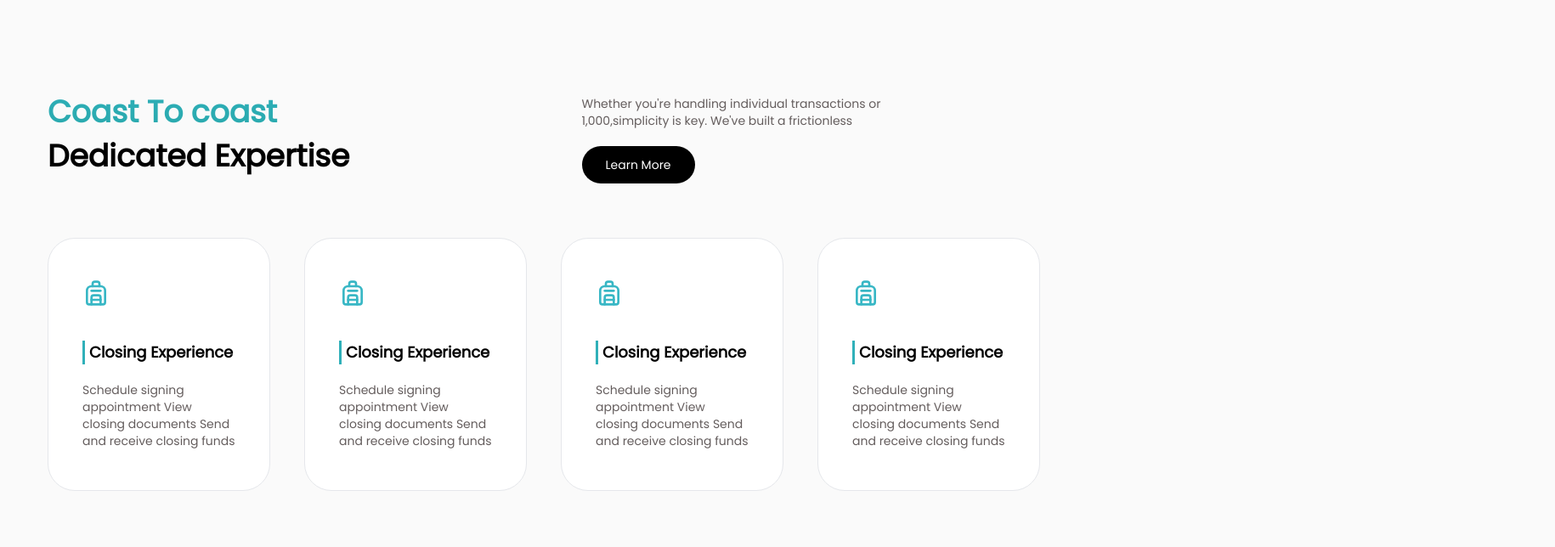
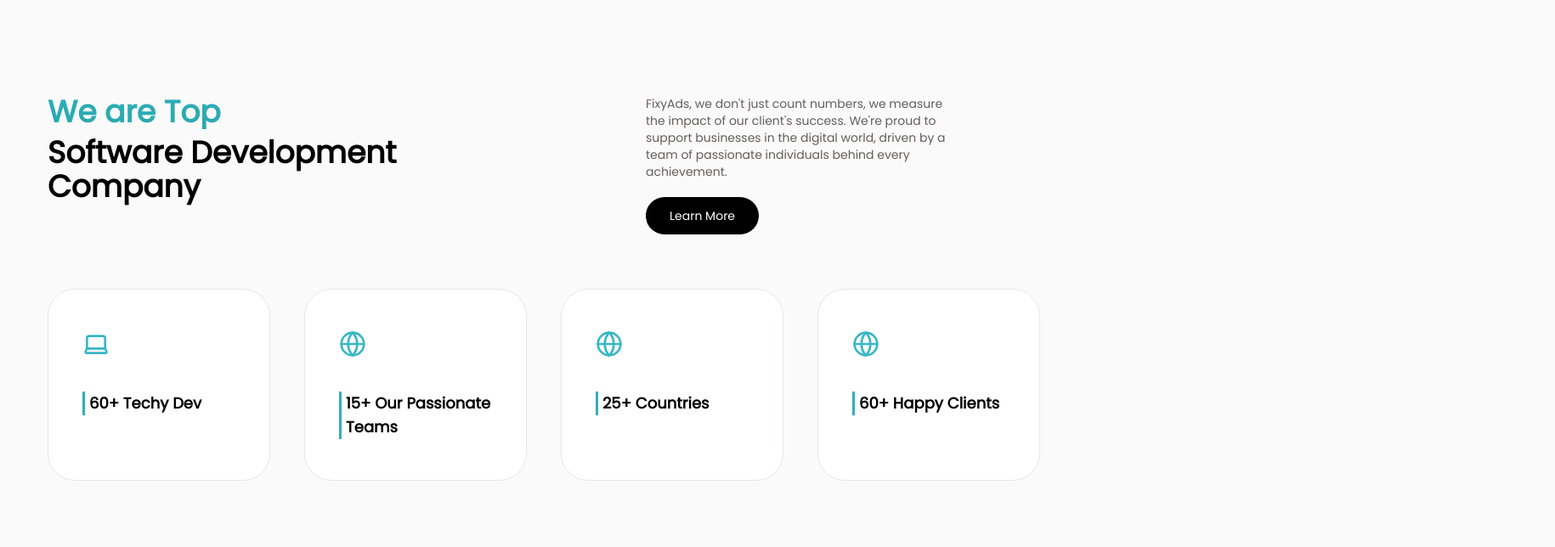
Before and after one commit to MadanDev2077/services, a Next.js app: page / in a window 1280 px wide. Shown: the top 644 px of the page at 85% size, 1830 px wide, since content can reach past the window. Built offline with nearby package versions, Linux system fonts and the light colour scheme.

Commit message:
Testimonial mostly

```diff
--- a/package.json
+++ b/package.json
@@ -13,7 +13,8 @@
     "lucide-react": "^0.511.0",
     "next": "15.3.2",
     "react": "^19.0.0",
-    "react-dom": "^19.0.0"
+    "react-dom": "^19.0.0",
+    "swiper": "^11.2.7"
   },
   "devDependencies": {
     "@eslint/eslintrc": "^3",
--- a/src/components/CommonLayouts/TitlewithButton.js
+++ b/src/components/CommonLayouts/TitlewithButton.js
@@ -12,8 +12,8 @@
   descchildClass,
 }) => {
   return (
-    <div className=" flex   gap-x-2 flex-col md:flex-row justify-between gap-y-3 ">
-      <h2 className={`section-title ${headerClass}`}>
+    <div className=" flex   gap-x-2 flex-col lg:flex-row justify-between gap-y-3   ">
+      <h2 className={`section-title flex-1 ${headerClass}`}>
         {titles?.map((item, index) => (
           <span
             key={index}
@@ -26,7 +26,7 @@
         ))}
       </h2>
 
-      <div className={` flex md:justify-center ${descParentClass}`}>
+      <div className={` flex md:justify-center flex-1 ${descParentClass}`}>
         <div
           className={`desc w-full sm:w-[80%]  flex flex-col gap-3 lg:gap-4 xl:gap-5 ${descchildClass}`}
         >
--- a/src/components/Home/CardsWithTitle/Card.js
+++ b/src/components/Home/CardsWithTitle/Card.js
@@ -1,25 +1,15 @@
-import { Backpack } from "lucide-react";
 import React from "react";
+import useCountUp from "@/hooks/useCountUp"; // Adjust path as needed
 
-const Card = () => {
+const Card = ({ Icon, name, desc, count }) => {
+  const animatedCount = useCountUp(count);
+
   return (
-    <div className="py-4 sm:py-6 lg:py-10 xl:py-12 px-5 sm:px-6 lg:px-9 xl:px-10 bg-white flex flex-col gap-y-5 rounded-4xl  hover:bg-gradient-to-b hover:from-[#29a7b1] hover:to-[#3bc2cb] hover:bg-clip-border hover:shadow-2xl  transition  duration-300 ease-in border border-gray-200 group ">
-      <span>
-        <Backpack
-          size={32}
-          className=" text-[#38b7c5] group-hover:text-[#d1fe69]"
-        />
-      </span>
+    <div className="py-4 sm:py-6 lg:py-10 xl:py-12 px-5 sm:px-6 lg:px-9 xl:px-10 bg-white flex flex-col gap-y-5 rounded-4xl hover:bg-gradient-to-b hover:from-[#29a7b1] hover:to-[#3bc2cb] hover:bg-clip-border hover:shadow-2xl transition duration-300 ease-in border border-gray-200 group">
+      <span>{Icon}</span>
       <h3 className="pl-2 font-semibold text-base xl:text-lg mt-5 group-hover:text-[#d1fe69] group-hover:before:bg-[#d1fe69] relative before:absolute before:left-0 before:top-1/2 before:-translate-y-1/2 before:content-[''] before:h-full before:w-[3px] before:bg-[#30b0b9] ">
-        Closing Experience
+        {animatedCount}+ {name}
       </h3>
-      <description className=" desc ">
-        <p className="group-hover:text-white">
-          {" "}
-          Schedule signing appointment View closing documents Send and receive
-          closing funds
-        </p>
-      </description>
     </div>
   );
 };
--- a/src/components/Home/CardsWithTitle/Cards.js
+++ b/src/components/Home/CardsWithTitle/Cards.js
@@ -1,6 +1,7 @@
 import TitlewithButton from "@/components/CommonLayouts/TitlewithButton";
 import React from "react";
 import Card from "./Card";
+import { Globe, Laptop } from "lucide-react";
 
 const Cards = () => {
   return (
@@ -9,30 +10,66 @@
         text="Learn More"
         // classes={"!bg-[#c9f563] !text-black"}
         ParentClass={"text-left"}
-        headerClass={" flex gap-y-1 flex-col"}
-        descchildClass={" ml-0 md:pl-[5%] lg:pl-[10%]"}
+        headerClass={" flex flex-col w-full"}
+        descParentClass={"!justify-start lg:!justify-end  max-w-auto "}
         titles={[
           {
-            title: "Coast To coast",
+            title: " We are Top",
             className: "blue-font",
             stacktitle: false,
           },
           {
-            title: " Dedicated Expertise",
-            className: "",
+            title: " Software Development Company",
+            className: "w-full md:w-[90%] lg:w-[90%] xl:w-[80%]",
             stacktitle: true,
           },
         ]}
         desc={
-          "Whether you're handling individual transactions or 1,000,simplicity is key. We've built a frictionless"
+          "FixyAds, we don't just count numbers, we measure the impact of our client's success. We're proud to support businesses in the digital world, driven by a team of passionate individuals behind every achievement."
         }
         // descClass={"w-full md:w-[60%] lg:w-[80%] xl:w-[70%] inline-block "}
       />{" "}
       <div className="py-10 sm:py-12 md:py-14 lg:py-16  grid grid-cols-1 md:grid-cols-2 xl:grid-cols-4 gap-y-4 gap-x-10">
-        <Card />
-        <Card />
-        <Card />
-        <Card />
+        <Card
+          Icon={
+            <Laptop
+              size={32}
+              className=" text-[#38b7c5] group-hover:text-[#d1fe69]"
+            />
+          }
+          name={"Techy Dev"}
+          count={60}
+        />
+        <Card
+          Icon={
+            <Globe
+              size={32}
+              className=" text-[#38b7c5] group-hover:text-[#d1fe69]"
+            />
+          }
+          name={"Our Passionate Teams"}
+          count={15}
+        />
+        <Card
+          Icon={
+            <Globe
+              size={32}
+              className=" text-[#38b7c5] group-hover:text-[#d1fe69]"
+            />
+          }
+          name={"Countries"}
+          count={25}
+        />
+        <Card
+          Icon={
+            <Globe
+              size={32}
+              className=" text-[#38b7c5] group-hover:text-[#d1fe69]"
+            />
+          }
+          name={"Happy Clients"}
+          count={60}
+        />
       </div>
     </section>
   );
--- a/src/components/Home/ImageCarousal/ImageCarousal.js
+++ b/src/components/Home/ImageCarousal/ImageCarousal.js
@@ -1,10 +1,12 @@
 import TitleWithDesc from "@/components/CommonLayouts/TitleWithDesc";
 import React from "react";
 import RoundedButton from "@/components/CommonLayouts/RoundedButton";
+import Testimonials from "../Testimonials/Testimonials";
 
 const ImageCarousal = () => {
   return (
-    <section className=" container">
+    <section className=" ">
+      <div className="container">
         <div className=" space-y-10">
           <TitleWithDesc
             ParentClass={"text-center"}
@@ -27,6 +29,8 @@
             descClass={"w-full md:w-[60%] lg:w-[40%] xl:w-[20%] inline-block "}
           />
         </div>
+      </div>
+      <Testimonials />
     </section>
   );
 };
--- a/src/components/Home/ImageWithTitle/ImageWithTitle.js
+++ b/src/components/Home/ImageWithTitle/ImageWithTitle.js
@@ -11,8 +11,8 @@
         classes={"!bg-[#c9f563] !text-black"}
         descClass={"!text-white"}
         ParentClass={"text-left"}
-        headerClass={" flex gap-y-1 flex-col"}
-        descchildClass={" ml-0 md:pl-[5%] lg:pl-[10%]"}
+        headerClass={" flex flex-col "}
+        descParentClass={"!justify-start lg:!justify-end "}
         titles={[
           {
             title: "Coast To coast",
--- /dev/null
+++ b/src/components/Home/Testimonials/Testimonials.js
@@ -0,0 +1,110 @@
+"use client"; // if using Next.js 13+ App Router
+
+import { Swiper, SwiperSlide } from "swiper/react";
+import { Pagination } from "swiper/modules";
+import "swiper/css";
+import "swiper/css/pagination";
+
+const testimonials = [
+  {
+    name: "Gary Beasley1",
+    role: "CEO & Co-Founder Roofstock",
+    message:
+      "As the leading experts in single-family rentals, Roofstock has combined some of the smartest people in the business with robust data science.",
+    image:
+      "https://encrypted-tbn0.gstatic.com/images?q=tbn:ANd9GcRzPBeoS9wBWs5EoT59r4xNpfTStpvt9A4DUd25KOcwDpW4DeVr",
+    companyLogo:
+      "https://png.pngtree.com/png-vector/20190304/ourmid/pngtree-growth-business-company-logo-png-image_728232.jpg",
+  },
+  {
+    name: "Jane Doe2",
+    role: "CTO @ Fintech Co",
+    message:
+      "Data-driven transformation that speaks for itself. We scaled effortlessly.",
+    image:
+      "https://encrypted-tbn0.gstatic.com/images?q=tbn:ANd9GcRzPBeoS9wBWs5EoT59r4xNpfTStpvt9A4DUd25KOcwDpW4DeVr",
+    companyLogo:
+      "https://png.pngtree.com/png-vector/20190304/ourmid/pngtree-growth-business-company-logo-png-image_728232.jpg",
+  },
+  {
+    name: "Jane Doe3",
+    role: "CTO @ Fintech Co",
+    message:
+      "Data-driven transformation that speaks for itself. We scaled effortlessly.",
+    image:
+      "https://encrypted-tbn0.gstatic.com/images?q=tbn:ANd9GcRzPBeoS9wBWs5EoT59r4xNpfTStpvt9A4DUd25KOcwDpW4DeVr",
+    companyLogo:
+      "https://png.pngtree.com/png-vector/20190304/ourmid/pngtree-growth-business-company-logo-png-image_728232.jpg",
+  },
+  {
+    name: "Jane Doe3",
+    role: "CTO @ Fintech Co",
+    message:
+      "Data-driven transformation that speaks for itself. We scaled effortlessly.",
+    image:
+      "https://encrypted-tbn0.gstatic.com/images?q=tbn:ANd9GcRzPBeoS9wBWs5EoT59r4xNpfTStpvt9A4DUd25KOcwDpW4DeVr",
+    companyLogo:
+      "https://png.pngtree.com/png-vector/20190304/ourmid/pngtree-growth-business-company-logo-png-image_728232.jpg",
+  },
+];
+
+export default function Testimonials() {
+  return (
+    <div className="py-12">
+      <Swiper
+        modules={[Pagination]}
+        spaceBetween={30}
+        // slidesPerView={"auto"}
+        centeredSlides={true}
+        loop={true}
+        pagination={{ clickable: true }}
+        className="mySwiper !pb-20"
+        breakpoints={{
+          0: { slidesPerView: 1 },
+          900: { slidesPerView: 2 },
+          1280: { slidesPerView: 3 },
+          1300: { slidesPerView: 3 },
+        }}
+      >
+        {/* <Swiper
+        modules={[Pagination]}
+        spaceBetween={30}
+        slidesPerView={1}
+        pagination={{ clickable: true }}
+        breakpoints={{
+          768: { slidesPerView: 2 },
+          1024: { slidesPerView: 3 },
+        }}
+      ></Swiper> */}
+        {testimonials.map((t, index) => (
+          <SwiperSlide key={index} className="testimonial-slide">
+            <div className="testi_parent transition-transform duration-300 ease-in-out bg-white rounded-3xl shadow-lg p-6 flex flex-col md:flex-row gap-6 items-center w-[85vw] max-w-[800px] mx-auto sm:w-[600px] md:w-[450px] lg:w-[500px] xl:w-[500px]">
+              <div>
+                <img
+                  src={t.image}
+                  alt={t.name}
+                  className="w-50 h-50 rounded-xl object-cover card_img"
+                />
+              </div>
+              <div className=" space-y-2 flex h-[200px] flex-col flex-1">
+                <div className="space-y-2 flex-1">
+                  <div className=" flex gap-x-2 items-center">
+                    <img
+                      src={t.companyLogo}
+                      alt="Company Logo"
+                      className="h-6"
+                    />
+                    <h3 className=" font-semibold ">rootstock</h3>
+                  </div>
+                  <p className="desc mb-4">{t.message}</p>
+                </div>
+                <h4 className="font-semibold text-gray-900">{t.name}</h4>
+                <p className=" desc">{t.role}</p>
+              </div>
+            </div>
+          </SwiperSlide>
+        ))}
+      </Swiper>
+    </div>
+  );
+}
--- /dev/null
+++ b/src/hooks/useCountUp.js
@@ -0,0 +1,21 @@
+import { useEffect, useState } from "react";
+
+const useCountUp = (end, duration = 2000) => {
+  const [count, setCount] = useState(0);
+
+  useEffect(() => {
+    let start = 0;
+    const incrementTime = Math.floor(duration / end);
+    const timer = setInterval(() => {
+      start += 1;
+      setCount(start);
+      if (start >= end) clearInterval(timer);
+    }, incrementTime);
+
+    return () => clearInterval(timer);
+  }, [end, duration]);
+
+  return count;
+};
+
+export default useCountUp;
--- a/src/styles/globals.css
+++ b/src/styles/globals.css
@@ -1,5 +1,4 @@
-@import 'tailwindcss';
-
+@import "tailwindcss";
 
 /* html {
     -webkit-text-size-adjust: 100%;
@@ -17,7 +16,6 @@
     box-sizing: border-box;
 } */
 
-
 @layer base {
   *,
   *::before,
@@ -33,7 +31,7 @@
   }
   body {
     overflow-y: scroll;
-    font-family: 'Poppins';
+    font-family: "Poppins";
     background-color: #fafafa;
   }
 
@@ -43,7 +41,7 @@
   }
 }
 .container {
-    @apply px-2 sm:px-5 lg:px-9 xl:px-14 pb-3 sm:pb-6 md:pb-8 lg:pb-14 pt-12 sm:pt-16 lg:pt-24 xl:pt-28 m-auto max-w-[1600px] ;
+  @apply px-2 sm:px-5 lg:px-9 xl:px-14 pb-3 sm:pb-6 md:pb-8 lg:pb-14 pt-12 sm:pt-16 lg:pt-24 xl:pt-28 m-auto max-w-[1600px];
 }
 .blue-font {
   @apply bg-gradient-to-b from-[#2daeb7] to-[#2aa9ad] bg-clip-text text-transparent;
@@ -57,15 +55,44 @@
 .desc {
   @apply text-[13px] sm:text-sm text-[#645d5d] font-normal;
 }
-.button{
+.button {
   @apply bg-black relative z-10  overflow-hidden rounded-3xl text-[14px] px-7 py-3 text-white cursor-pointer;
 }
+.mySwiper .swiper-pagination-bullets.swiper-pagination-horizontal {
+  bottom: var(--swiper-pagination-bottom, 00px);
+}
+.mySwiper .swiper-pagination-bullet-active {
+  border-radius: 10px;
+  width: 26px;
+  height: 8px;
+  transition: 0.2s width ease;
+}
+.swiper-slide.swiper-slide-active {
+  scale: 1;
+}
+.swiper-slide.swiper-slide-active .card_img {
+  @apply w-50 h-50;
+}
+.swiper.swiper-initialized.swiper-horizontal.mySwiper {
+  @apply sm:-mx-0 px-2 sm:px-3 md:px-0 md:-mx-[100px] lg:-mx-[200px] xl:-mx-[550px];
+}
+.swiper.swiper-initialized.swiper-horizontal.mySwiper
+  .swiper-slide.swiper-slide-active
+  .testi_parent {
+  @apply w-full flex-1;
+}
+.swiper.swiper-initialized.swiper-horizontal.mySwiper
+  .swiper-slide
+  .testi_parent {
+  @apply w-auto;
+}
+
 .main_image {
   position: relative;
   display: block;
 }
 .bg_full {
-    background:  no-repeat 50% 50%;
+  background: no-repeat 50% 50%;
   overflow: hidden;
   background-size: cover;
 }
@@ -76,7 +103,6 @@
   width: 100%;
   height: 100%;
 }
-
 
 .button span {
   @apply mx-2;
@@ -89,7 +115,7 @@
   border-radius: 50%;
   width: 100%;
   height: 20em;
-    transition: box-shadow .5s ease-out;
+  transition: box-shadow 0.5s ease-out;
   display: block;
   position: absolute;
   top: 50%;
@@ -102,8 +128,16 @@
 }
 
 .button:hover::before {
-  box-shadow: inset 0 0 0 10em #2890F1;
+  box-shadow: inset 0 0 0 10em #2890f1;
 }
 .button.button-hover-black:hover::before {
   box-shadow: inset 0 0 0 10em black !important;
 }
+.testimonial-slide {
+  width: 80%; /* Control slide width */
+}
+
+.swiper-slide-active .testimonial-slide {
+  transform: scale(1.05);
+  z-index: 10;
+}
```
Also changed, not shown: 1 other file (tests, documents, lock files or other folders). Lines whose indentation alone changed are shown as unchanged.
